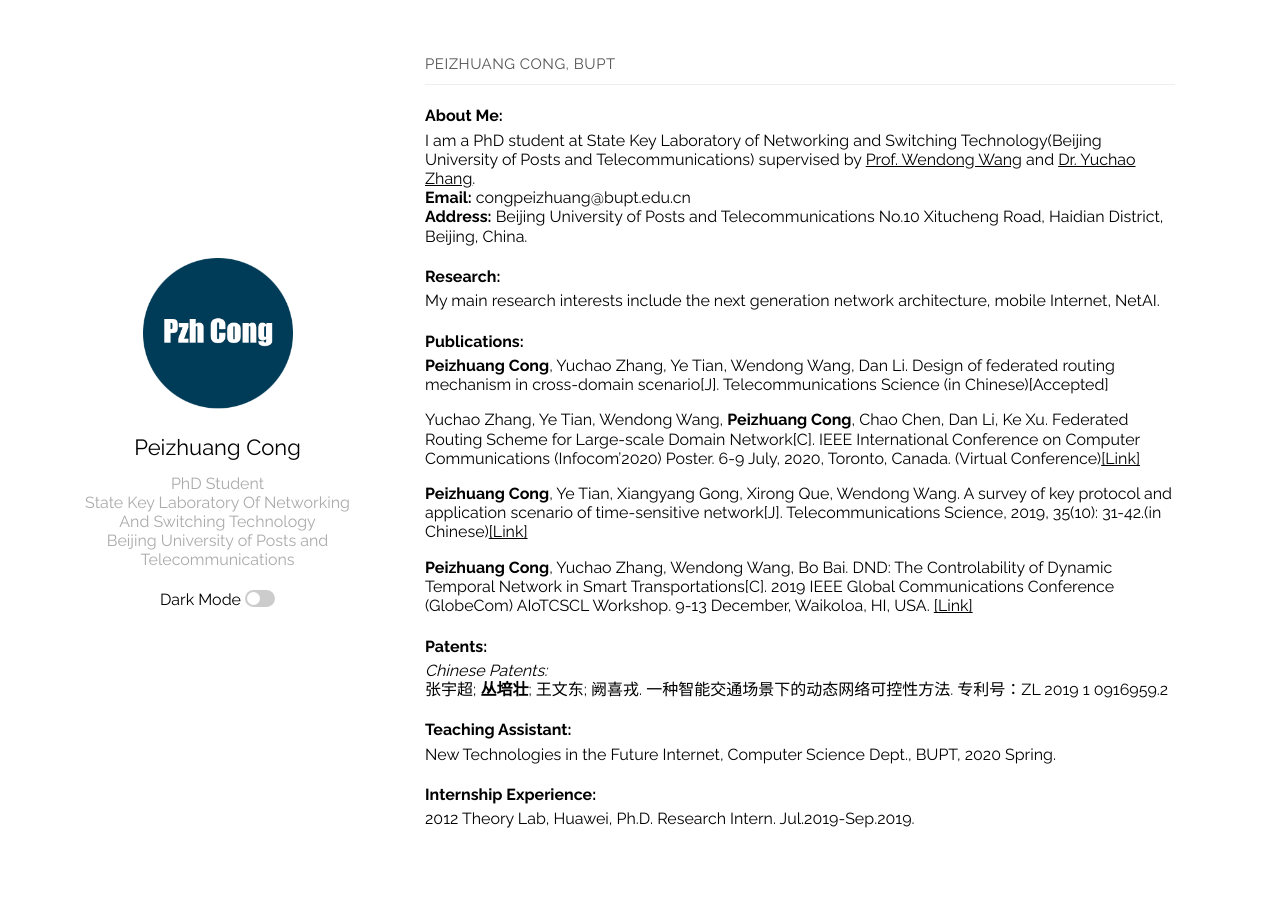
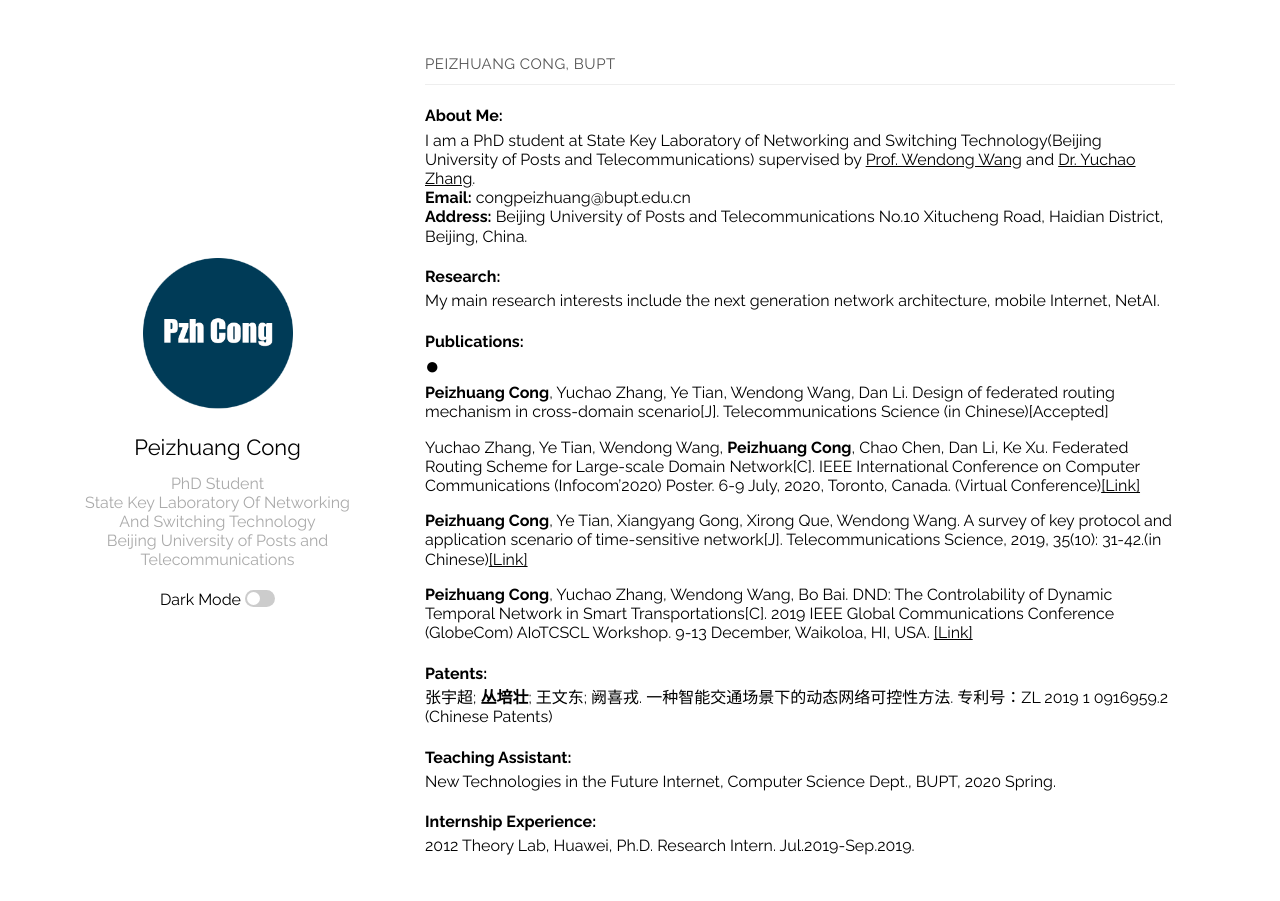
Before and after one commit to congpeizhuang/congpeizhuang.github.io, a Jekyll site: the page built from index.md, in a window 1280 px wide. Built offline with Jekyll 4.4.1, drawn with Linux system fonts in a browser that asks for light colours.

Commit message:
Update index.md

```diff
--- a/index.md
+++ b/index.md
@@ -10,7 +10,7 @@ I am a PhD student at State Key Laboratory of Networking and Switching Technolog
 My main research interests include the next generation network architecture, mobile Internet, NetAI.
 
 #### Publications:
-**Peizhuang Cong**, Yuchao Zhang, Ye Tian, Wendong Wang, Dan Li. Design of federated routing mechanism in cross-domain scenario[J]. Telecommunications Science (in Chinese)[Accepted]
+<font size=5>●</font> **Peizhuang Cong**, Yuchao Zhang, Ye Tian, Wendong Wang, Dan Li. Design of federated routing mechanism in cross-domain scenario[J]. Telecommunications Science (in Chinese)[Accepted]
 
 Yuchao Zhang, Ye Tian, Wendong Wang, **Peizhuang Cong**, Chao Chen, Dan Li, Ke Xu. Federated Routing Scheme for Large-scale Domain Network[C]. IEEE International Conference on Computer Communications (Infocom'2020) Poster. 6-9 July, 2020, Toronto, Canada. (Virtual Conference)[[Link]](https://ieeexplore.ieee.org/abstract/document/9162750)
 
@@ -19,8 +19,7 @@ Yuchao Zhang, Ye Tian, Wendong Wang, **Peizhuang Cong**, Chao Chen, Dan Li, Ke X
 **Peizhuang Cong**, Yuchao Zhang, Wendong Wang, Bo Bai. DND: The Controlability of Dynamic Temporal Network in Smart Transportations[C]. 2019 IEEE Global Communications Conference (GlobeCom) AIoTCSCL Workshop. 9-13 December, Waikoloa, HI, USA. [[Link]](https://ieeexplore.ieee.org/abstract/document/9024562)
 
 #### Patents:
-*Chinese Patents:*
-张宇超; **丛培壮**; 王文东; 阙喜戎. 一种智能交通场景下的动态网络可控性方法. 专利号：ZL 2019 1 0916959.2
+张宇超; **丛培壮**; 王文东; 阙喜戎. 一种智能交通场景下的动态网络可控性方法. 专利号：ZL 2019 1 0916959.2 (Chinese Patents)
 
 #### Teaching Assistant:
 New Technologies in the Future Internet, Computer Science Dept., BUPT, 2020 Spring.
```
